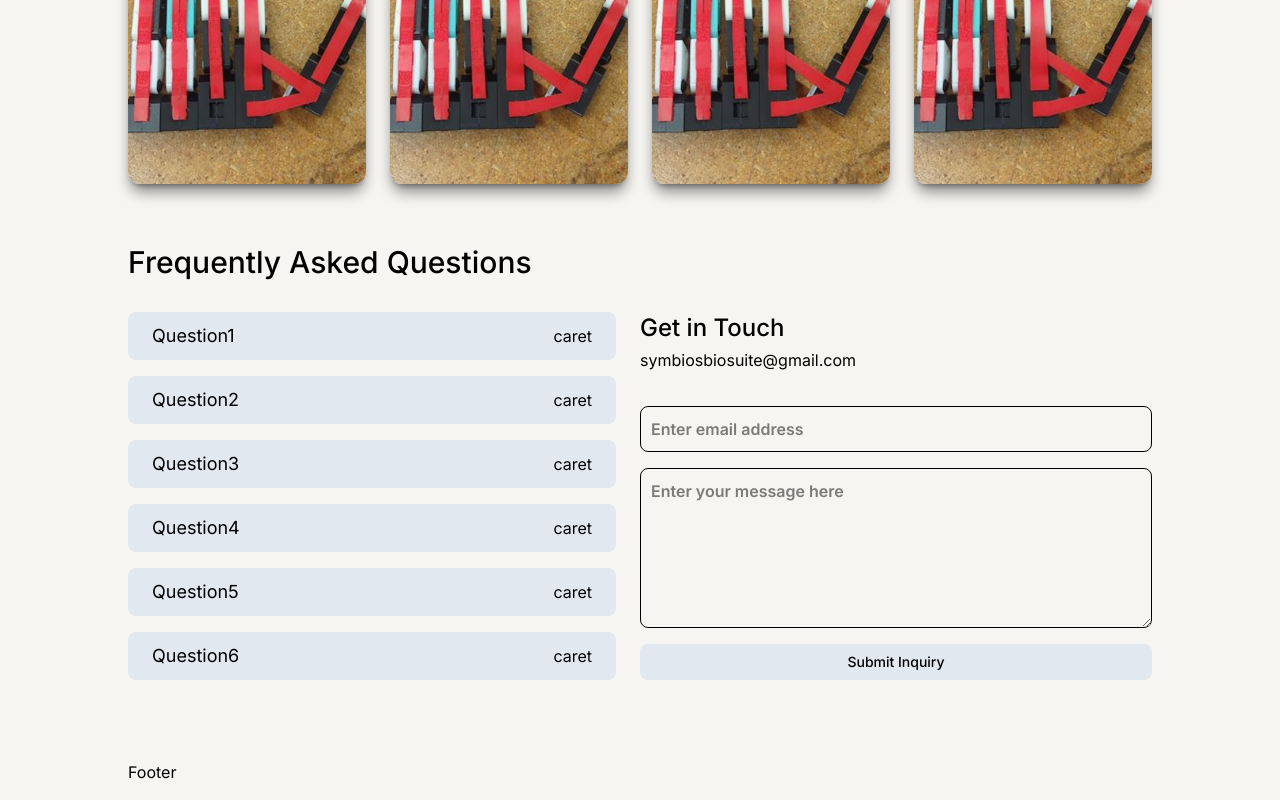
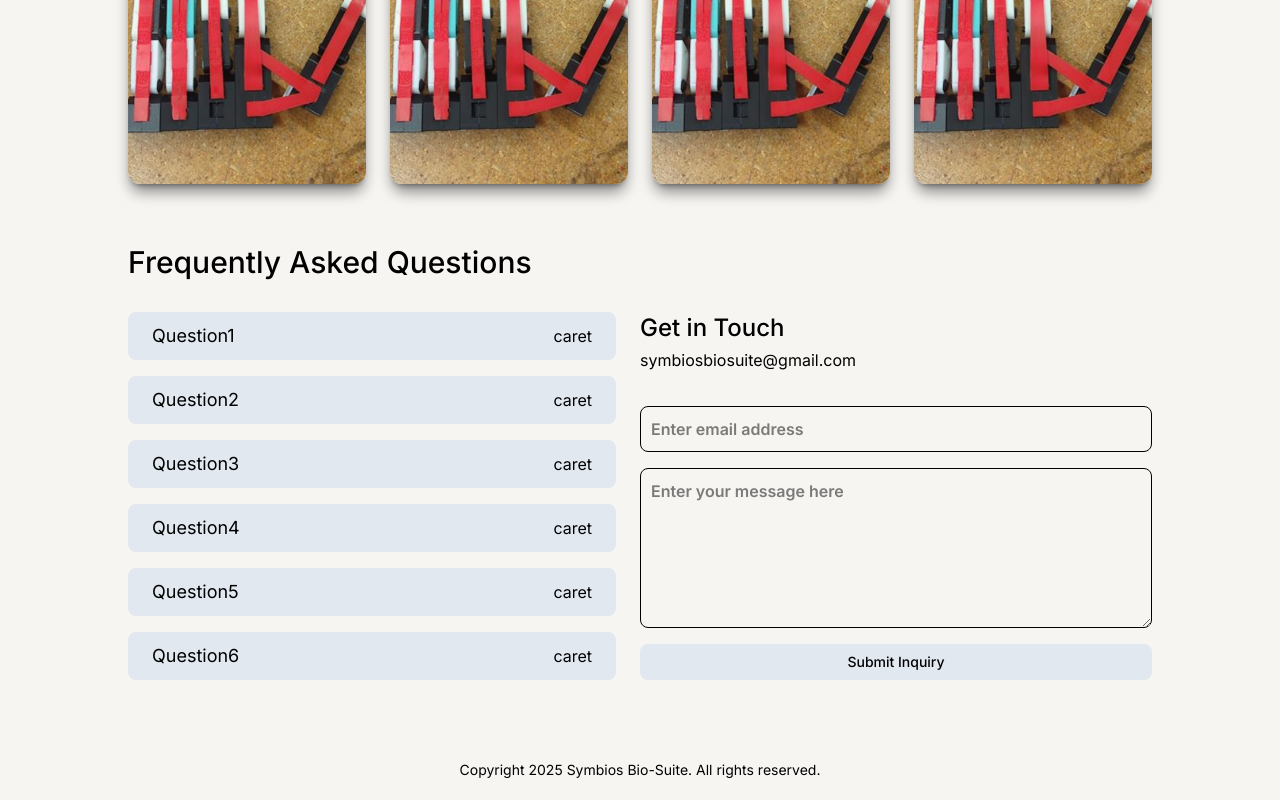
Before and after one commit to spencerhum04/symbios, a React (Vite) app: page / in a window 1280 px wide. Shown: the part 936-1736 px from the top of the page. Built offline with nearby package versions, Linux system fonts and the light colour scheme.

Commit message:
feat: footer copyright

```diff
--- a/src/components/Footer.tsx
+++ b/src/components/Footer.tsx
@@ -1,5 +1,7 @@
 export default function Footer() {
     return (
-        <div className="w-full px-6 sm:px-32 h-10">Footer</div>
+        <div className="w-full px-6 sm:px-32 h-10">
+            <div className="text-sm text-center">Copyright 2025 Symbios Bio-Suite. All rights reserved.</div>
+        </div>
     )
 }
```
